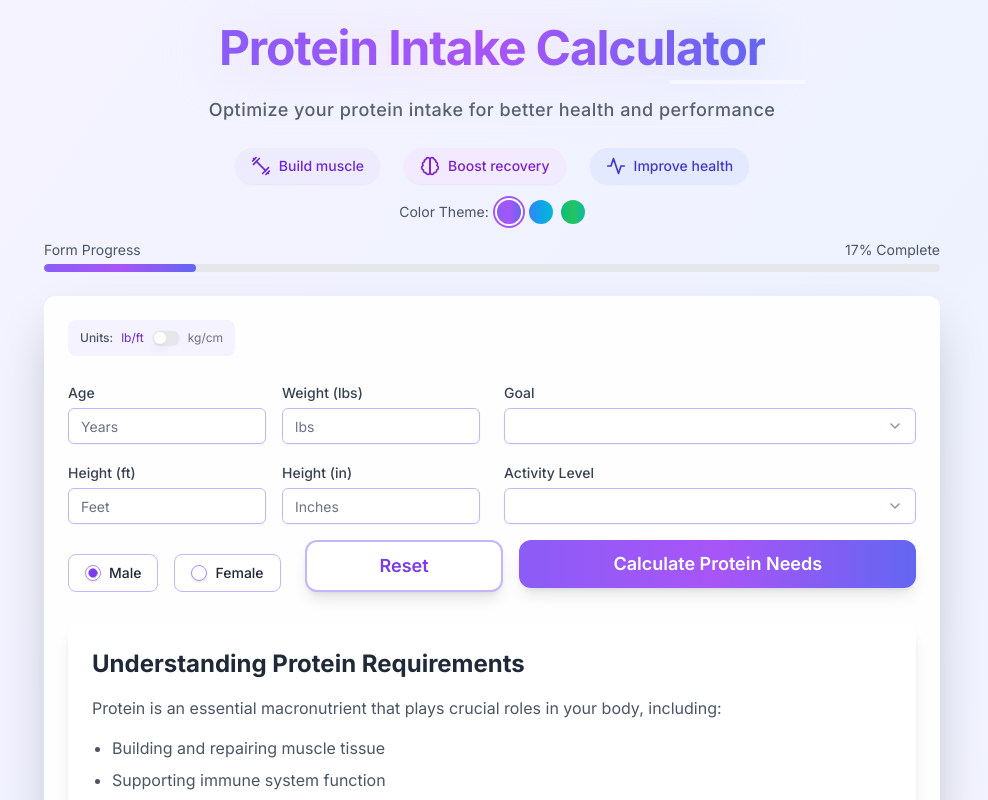
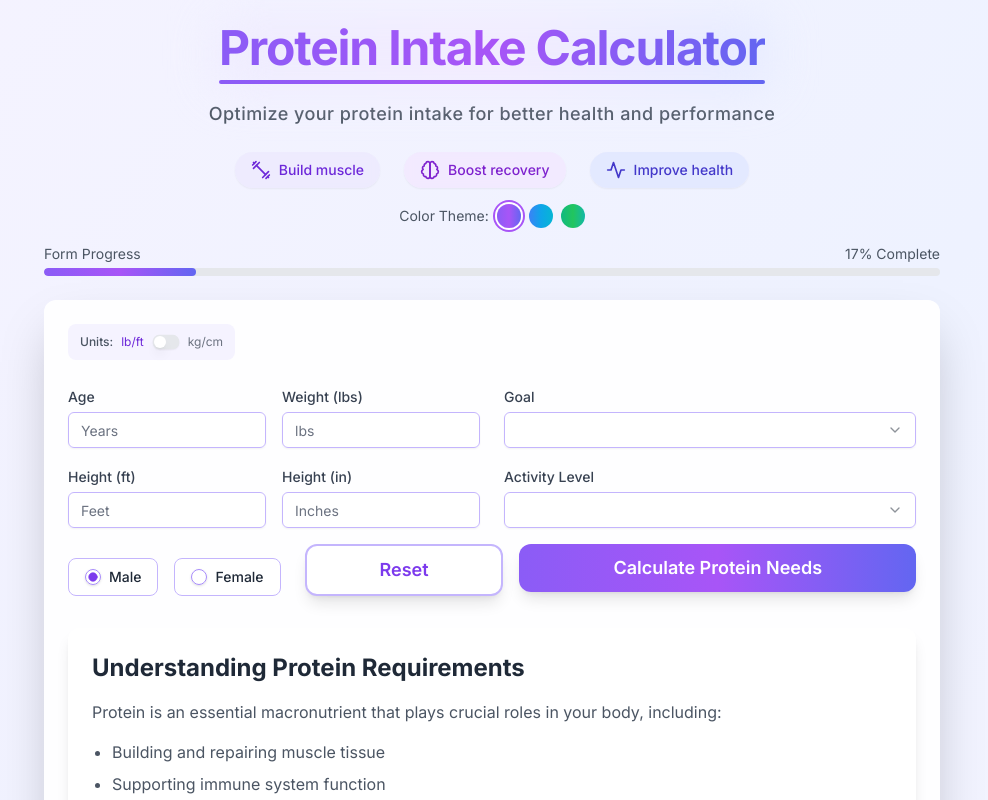
Before and after one commit to Paulsum1985/protein-calculator, a Next.js app: page / in a window 1280 px wide. Shown: the top 800 px of the page, without its empty margins (148-1136 px from the left). Built offline with nearby package versions, Linux system fonts and the light colour scheme.

Commit message:
remove animated line

```diff
--- a/src/app/page.tsx
+++ b/src/app/page.tsx
@@ -258,7 +258,7 @@ return (
       </h1>
       {/* Animated Underline */}
       <div className="relative mt-2">
-        <div className={`absolute top-0 h-1 w-1/4 bg-white/50 rounded-full animate-shimmer`} />
+        <div className={`h-1 w-full bg-gradient-to-r ${themes[safeTheme].title} rounded-full`} />
       </div>
     </div>
   </div>
```
